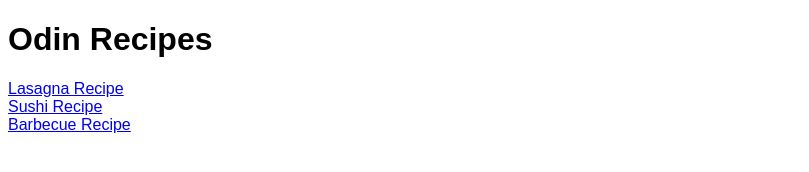
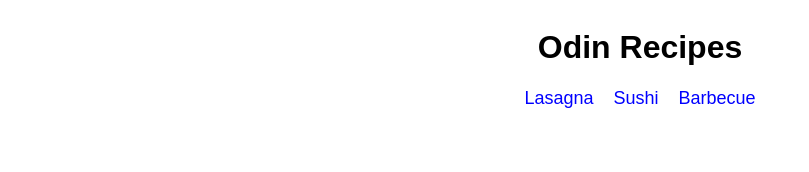
Before and after one commit to Vidadi-Murad/toprepo, a plain HTML site: page index.html in a window 1280 px wide. Shown: the whole page, without its empty margins (0-809 px from the left). Drawn offline with Linux system fonts and the light colour scheme.

Commit message:
Added some style codes

```diff
--- a/index.html
+++ b/index.html
@@ -7,12 +7,14 @@
     <link rel="stylesheet" href="style.css">
 </head>
 <body>
-    <h1>Odin Recipes</h1>
+    <div class="header"><h1>Odin Recipes</h1></div>
 
-    <a href="Recipes/lasagna.html" target="_blank">Lasagna Recipe</a>
+   <div class="container">
+    <a href="Recipes/lasagna.html" target="_blank">Lasagna</a>
     <br>
-    <a href="Recipes/sushi.html" target="_blank">Sushi Recipe</a>
+    <a href="Recipes/sushi.html" target="_blank">Sushi</a>
     <br>
-    <a href="Recipes/barbecue.html" target="_blank">Barbecue Recipe</a>
+    <a href="Recipes/barbecue.html" target="_blank">Barbecue</a>
+   </div>
 </body>
 </html>
--- a/style.css
+++ b/style.css
@@ -1,3 +1,20 @@
 body{
     font-family:sans-serif;
 }
+.header{
+    display: flex;
+    justify-content: center;
+    align-items: center;
+}
+.container{
+    display: flex;
+    justify-content: center;
+    align-items: center;
+}
+
+.container a{
+    text-decoration: none;
+    padding: 0 10px 0 10px;
+    font-size: 18px;
+    color: blue;
+}
```
